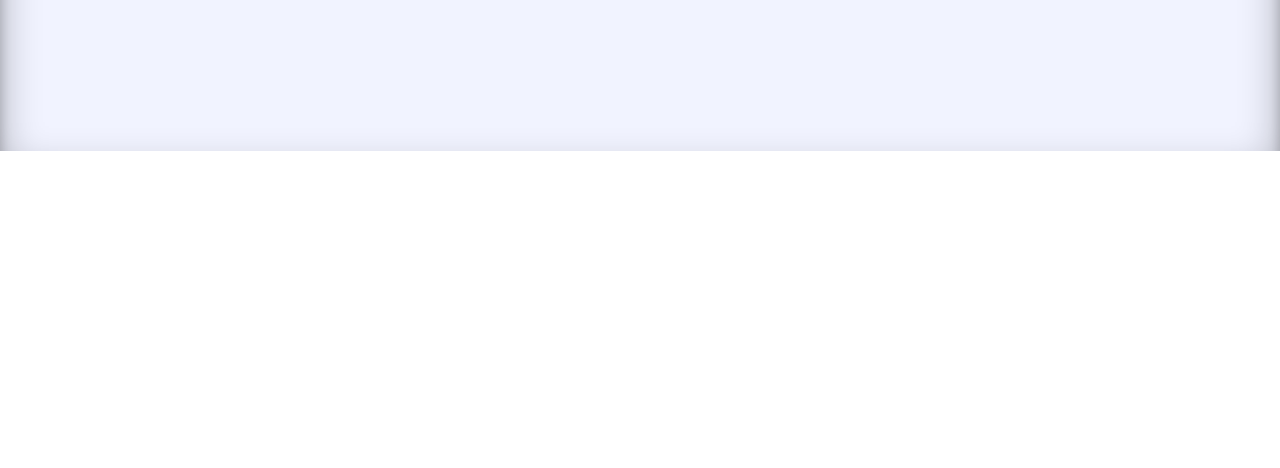
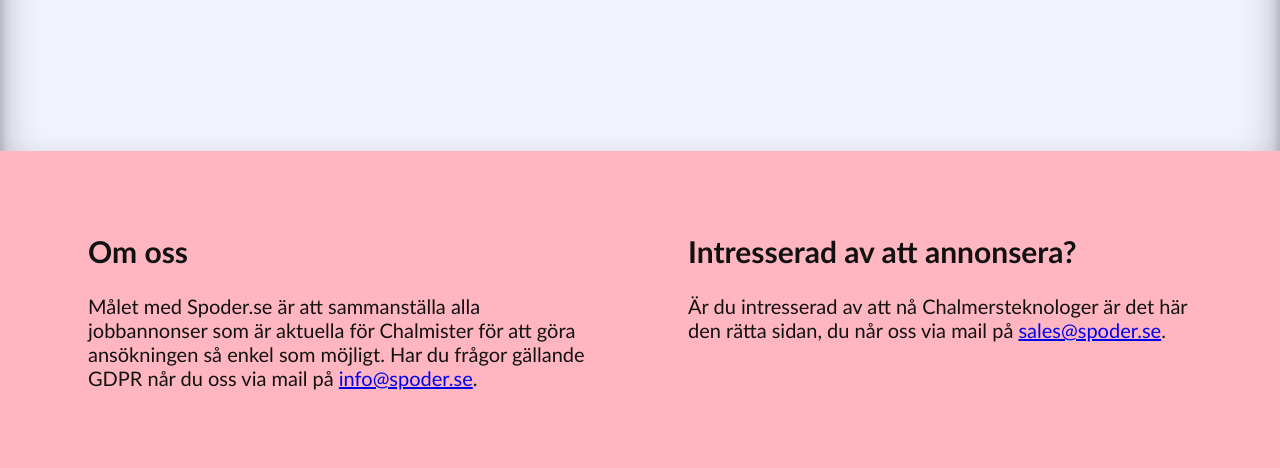
Before and after one commit to spodr-se/spodr-se.github.io, a plain HTML site: page index.html in a window 1280 px wide. Shown: the part 1132-1600 px from the top of the page. Before the commit the page ends 1283 px from the top, so only its background shows below. Drawn offline with Linux system fonts and the light colour scheme.

Commit message:
Fixed footer

```diff
--- a/index.html
+++ b/index.html
@@ -21,5 +21,17 @@
 				</figure>
 			</main>
 		</div>
+		<footer class="page-footer">
+			<div class="row">
+				<div class="column">
+					<h2>Om oss</h2>
+					<p>Målet med Spoder.se är att sammanställa alla jobbannonser som är aktuella för Chalmister för att göra ansökningen så enkel som möjligt. Har du frågor gällande GDPR når du oss via mail på <a href="mailto: info@spoder.se"> info@spoder.se<a>.</p>
+				</div>
+				<div class="column">
+					<h2>Intresserad av att annonsera?</h2>
+					<p> Är du intresserad av att nå Chalmersteknologer är det här den rätta sidan, du når oss via mail på <a href="mailto: sales@spoder.se"> sales@spoder.se<a>.</p>
+				</div>
+			</div>
+		</footer>
 	</body>
 </html>
--- a/style.css
+++ b/style.css
@@ -62,3 +62,31 @@ h1 {
 	caption-side: right;
 	padding: 0.5em;
 }
+
+footer {
+	padding-left: 40px;
+	padding-right: 40px;
+	padding-bottom: 10px;
+	padding-top: 10px;
+	background-color: Lightpink;
+	font-size: 20px;
+}
+
+.page-footer {
+	text-align: left;
+}
+
+.row {
+	display: flex;
+}
+
+.column {
+	flex: 50%;
+	padding: 2rem;
+}
+
+@media screen and (max-width: 600px) {
+	.page-footer .row {
+		flex-direction: column;
+	}
+}
```
